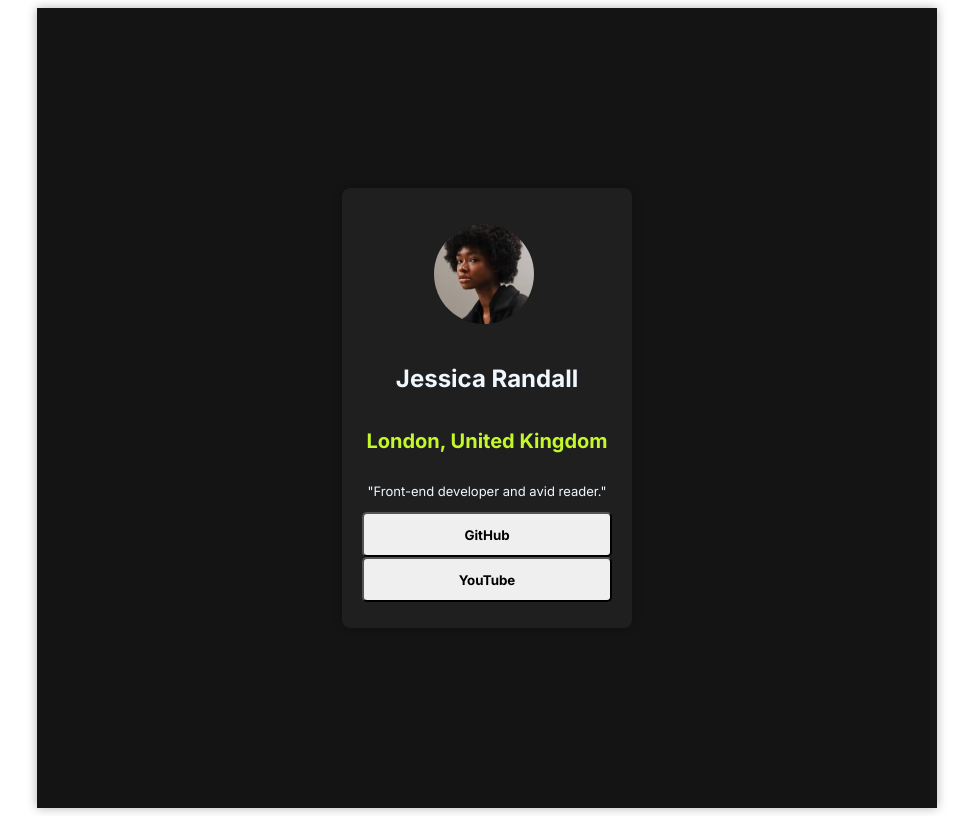
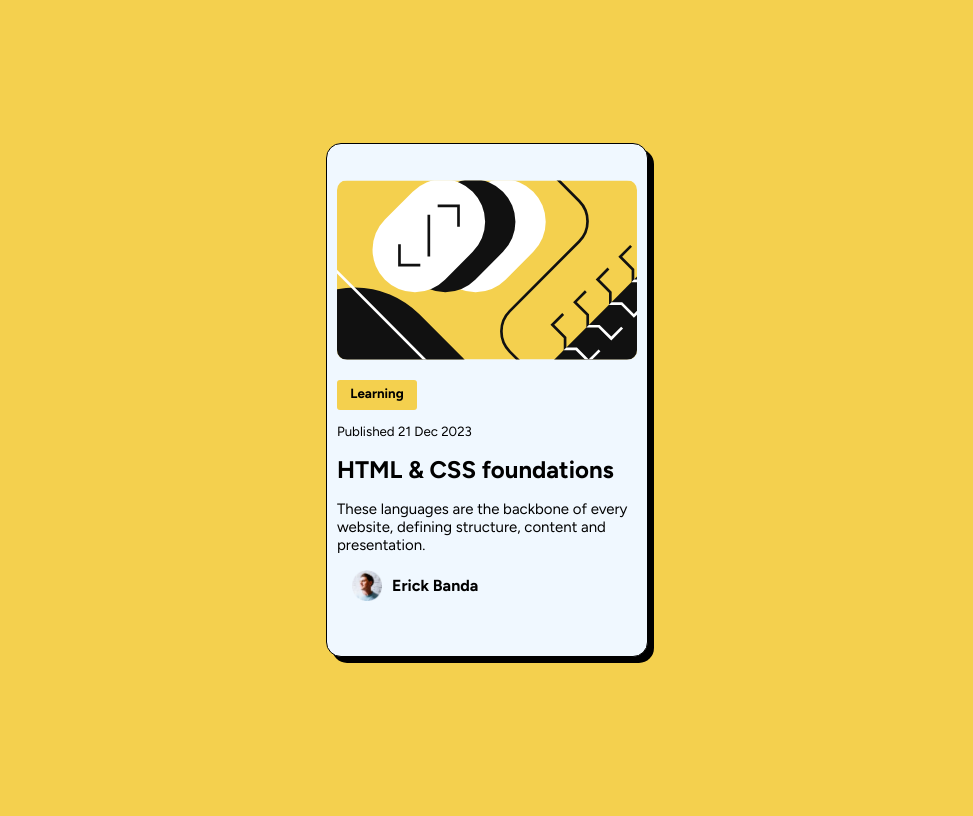
Before and after one commit to erickb04/Portafolio, a plain HTML site: page index.html in a window 1280 px wide. Shown: the whole page, without its empty margins (153-1126 px from the left). Drawn offline with Linux system fonts and the light colour scheme.

Commit message:
Add files via upload

```diff
--- a/index.html
+++ b/index.html
@@ -1,44 +1,35 @@
 <!DOCTYPE html>
-<html>
+<html lang="en">
 <head>
-    <meta charset="utf-8">
-    <meta http-equiv="X-UA-Compatible" content="IE=edge">
-    <title></title>
-    <meta name="description" content="">
-    <meta name="viewport" content="width=device-width, initial-scale=1">
+  <meta charset="UTF-8">
+  <meta name="viewport" content="width=device-width, initial-scale=1.0"> <!-- displays site properly based on user's device -->
   <link rel="stylesheet" href="styles.css">
   <link rel="preconnect" href="https://fonts.googleapis.com">
   <link rel="preconnect" href="https://fonts.gstatic.com" crossorigin>
-    <link href="https://fonts.googleapis.com/css2?family=Inter:ital,opsz,wght@0,14..32,100..900;1,14..32,100..900&display=swap" rel="stylesheet">
+  <link href="https://fonts.googleapis.com/css2?family=Figtree:ital,wght@0,300..900;1,300..900&family=Inter:ital,opsz,wght@0,14..32,100..900;1,14..32,100..900&display=swap" rel="stylesheet"
+  <title></title>
 </head>
 
 <body>
-    <div id="ventanaMain">
-      <div id="ventana2">
-
-        <section>
-          <figure id="avatar">
-            <img
-            src="avatar-jessica.jpeg"
-            alt="avatar-jessica"
-            class="img">
+<main>
+<div id="caja1">
+  <figure>
+    <img src="illustration-article.svg" id="img" alt="figura">
   </figure>
-
-          <div id="texto1"><h1>Jessica Randall</h1></div>
-
-          <div id="texto2"><h2>London, United Kingdom</h2></div>
-
-          <p id="texto">"Front-end developer and avid reader."</p>
-        </section>
-
-        <section>
-          <button id="git" onclick="window.open('https://github.com', '_blank')"><b>GitHub</b></button>
-          <button id="git" onclick="window.open('https://youtube.com', '_blank')"><b>YouTube</b></button>
-        </section>
-
-
+  <header>
+    <div id="learning">Learning</div>
+    <p id="fecha">Published 21 Dec 2023</p>
+  </header>
+  <h1 id="titulo">HTML & CSS foundations</h1>
+  <p id="texto">These languages are the backbone of every website, defining structure, content and presentation. </p>
+  <footer>
+    <figure>
+      <img id="avatar" src="image-avatar.webp">
+    </figure>
+    <p id="name">Erick Banda</p>
+  </footer>
 </div>
-    </div>
+</main>
 </body>
 
 </html>
--- a/styles.css
+++ b/styles.css
@@ -1,72 +1,74 @@
 body{
-    background-image: url(fondo.jpg);
     display: flex;
-    height: 100vh;
-  justify-content: center;
-  align-items: center;
+  justify-content: center; /* centra horizontalmente */
+  align-items: center;     /* centra verticalmente */
+  min-height: 100vh;       /* toma todo el alto de la ventana */
+  background-color: hsl(47, 88%, 63%);
+  margin: 0;               /* elimina espacio blanco del body */
 }
 
-#ventanaMain{
-    display: flex;
-    width: 900px;
-    height: 100vh;
-  justify-content: center;
-  align-items: center;
-  background-color: hsl(0, 0%, 8%);
-  box-shadow: 0 0 10px rgba(0,0,0,0.3);
+#img{
+    border-radius: 10px;
+    width: 300px;
+    height: auto;
+    position: relative;
+    right: 30px;
+    margin-top: 20px;
 }
 
-#ventana2{
-    width: 250px;
-  height: 400px;
-  background-color: hsl(0, 0%, 12%);
-  padding: 20px;
-  box-shadow: 0 0 10px rgba(0,0,0,0.3);
-  border-radius: 8px;
+
+#caja1{
+    background-color: aliceblue;
+    border-radius: 15px;
+    border: 1px solid black;
+    box-shadow: 6px 6px;
+    width: 320px;
+    min-height: 430px;
+}
+
+#titulo{
+    font-size:150%;
+    font-family: 'Figtree';
+    margin-left: 10px;
+}
+
+#fecha{
+    font-size: smaller;
+    font-family: 'Figtree';
+    margin-left:10px ;
+}
+
+#learning{
+    padding: 5px;
+    font-family:'Figtree';
+    font-size: smaller;
+    font-weight: bold;
+    text-align: center;
+    background-color:hsl(47, 88%, 63%) ;
+    border-radius: 3px;
+    width: 70px;
+    height: 20px;
+    margin-left: 10px;
+}
+
+#texto{
+    font-size: 15px;
+    margin-left: 10px;
+    font-family:'Figtree';
+    text-align:left;
 }
 
 #avatar{
     position: relative;
-    left: 32px;
+    right: 15px;
+    width: 30px;
+    height: auto;
 }
 
-#texto1{
-    font-size: medium;
-    font-family: "Inter", sans-serif;
-    color: aliceblue;
-    display: flex;
-    justify-content: center;
-  align-items: center;
+#name{
+    font-family:'Figtree' ;
+    font-weight: bold;
+    position: relative;
+    left: 65px;
+    bottom: 45px;
 }
-
-#texto2{
-    font-family: "Inter", sans-serif;
-    font-size: smaller;
-    color: hsl(75, 94%, 57%);
-    display: flex;
-    justify-content: center;
-  align-items: center;
-
-}
-
-#texto{
-    font-family: "Inter", sans-serif;
-    font-size:small;
-    color: aliceblue;
-    display: flex;
-    justify-content: center;
-  align-items: center;
-}
-
-.img{
-    width: 100px;
-  height: 100px;
-  border-radius: 50%;
-}
-
-#git{
-    font-family: "Inter", sans-serif;;
-    width: 250px;
-    height: 45px;
-    border-radius: 5px;
-}
```
Also changed, not shown: illustration-article.svg (added), image-avatar.webp (added), preview.jpg, 1 other file. Lines whose indentation alone changed are shown as unchanged.
